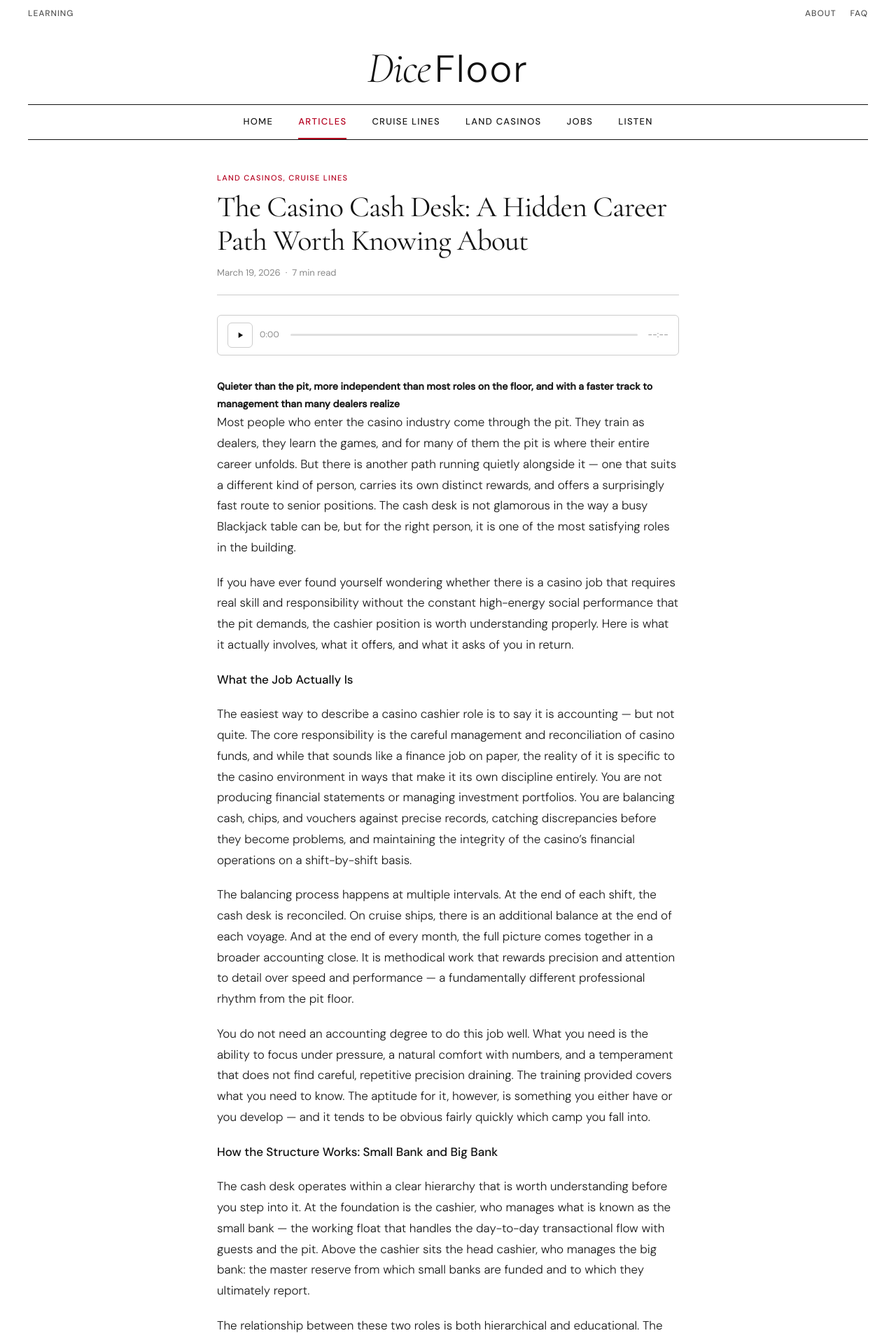
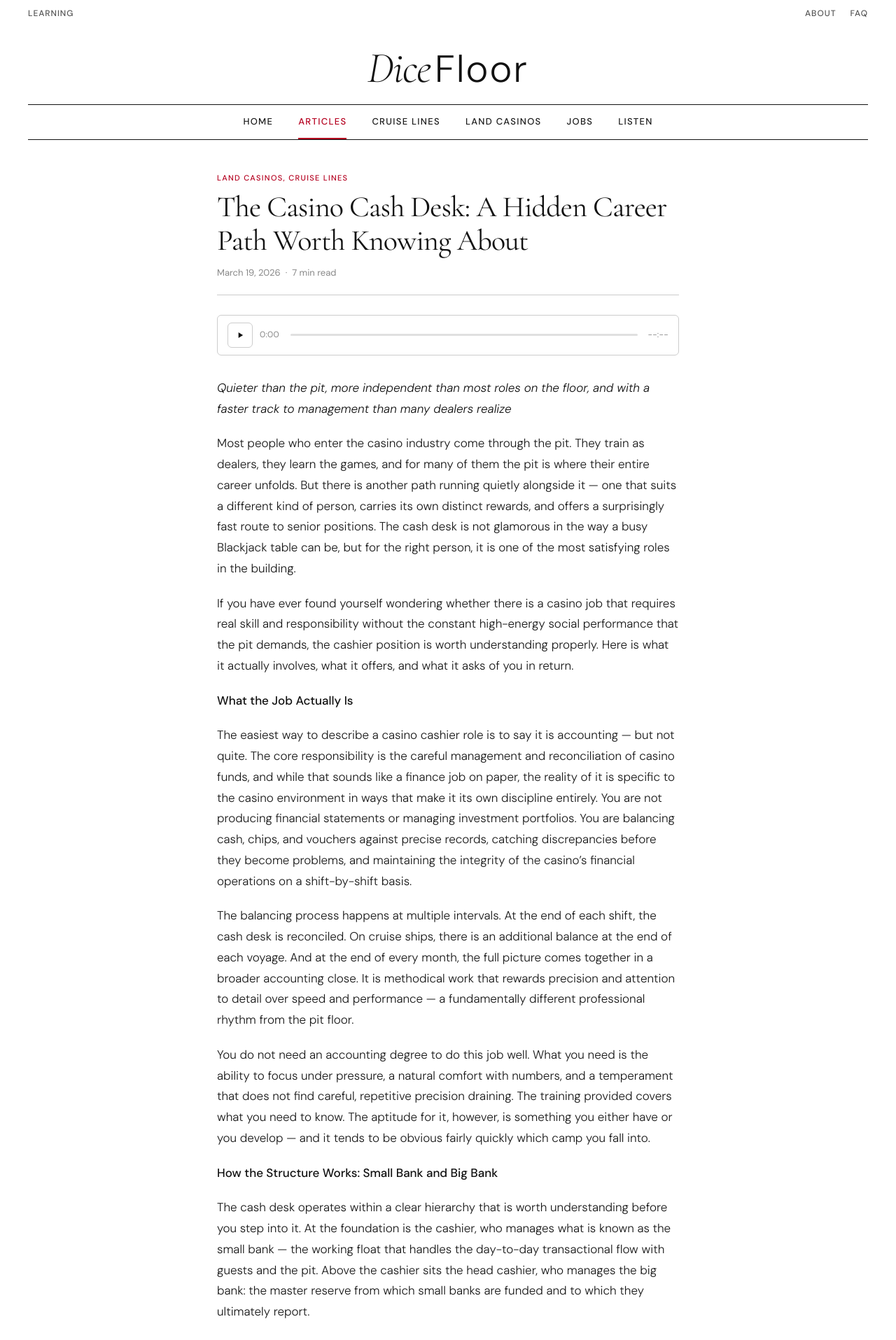
Before and after one commit to dice-floor/dicefloor, a Jekyll site: the page built from _posts/2026-03-19-casino-cash-desk.md, in a window 1280 px wide. Shown: the top 1915 px of the page at 70% size. Built offline with Jekyll 4.4.1, drawn with Linux system fonts in a browser that asks for light colours.

```diff
--- a/_posts/2026-03-19-casino-cash-desk.md
+++ b/_posts/2026-03-19-casino-cash-desk.md
@@ -8,7 +8,7 @@ audio: ""
 excerpt: "Quieter than the pit, more independent than most roles on the floor, and with a faster track to management than many dealers realize."
 ---
 
-##### Quieter than the pit, more independent than most roles on the floor, and with a faster track to management than many dealers realize
+***Quieter than the pit, more independent than most roles on the floor, and with a faster track to management than many dealers realize***
 
 Most people who enter the casino industry come through the pit. They train as dealers, they learn the games, and for many of them the pit is where their entire career unfolds. But there is another path running quietly alongside it — one that suits a different kind of person, carries its own distinct rewards, and offers a surprisingly fast route to senior positions. The cash desk is not glamorous in the way a busy Blackjack table can be, but for the right person, it is one of the most satisfying roles in the building.
 
```
